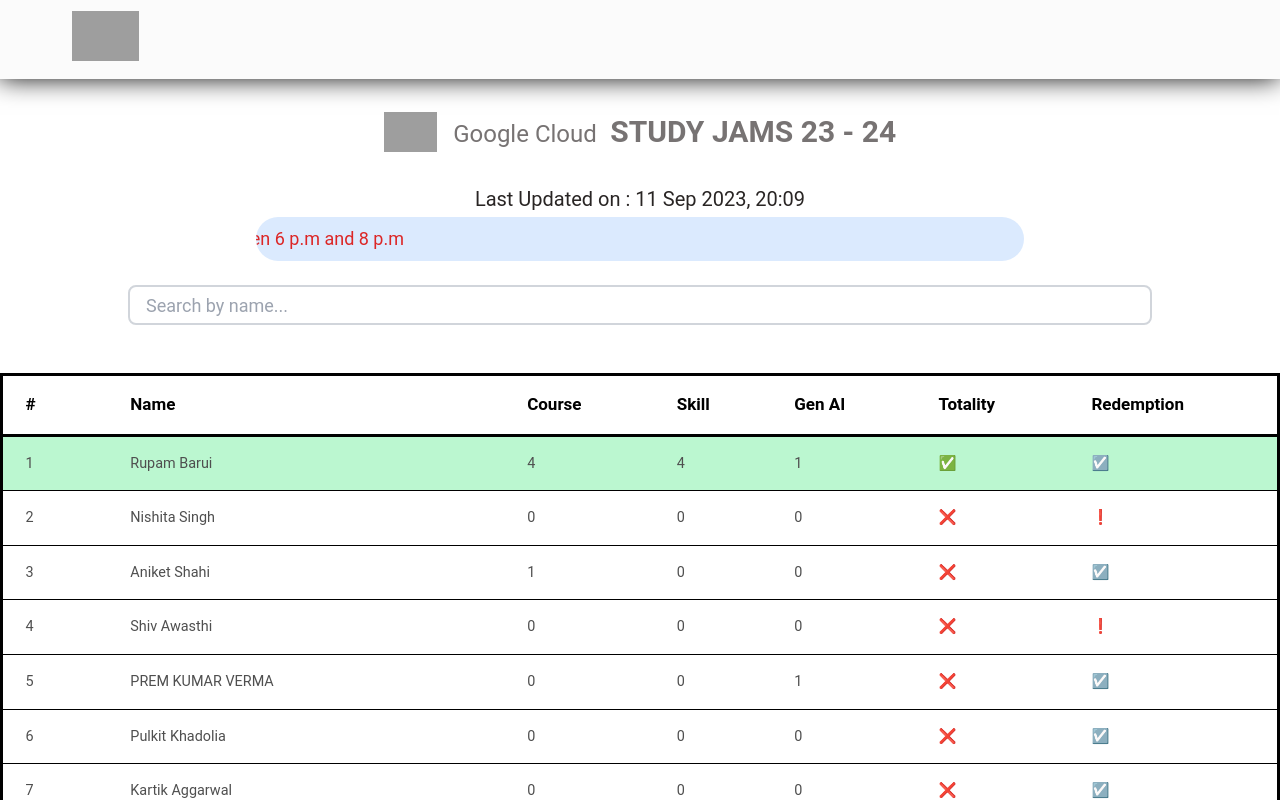
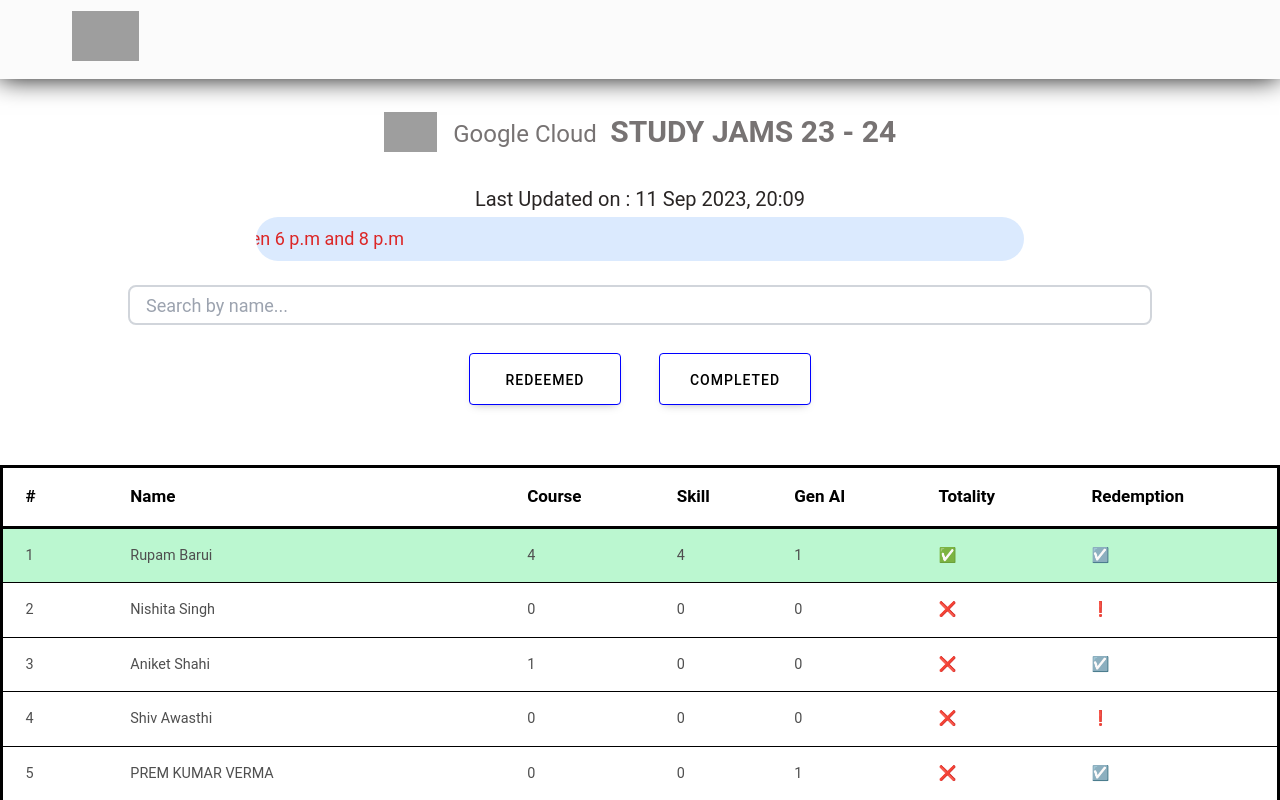
Before and after one commit to aniket0608/gcp-progress, a React (Create React App) app: page / in a window 1280 px wide. Shown: the top 800 px of the page. Built offline with nearby package versions, Linux system fonts and the light colour scheme; grey boxes are pictures that could not be loaded.

Commit message:
added filter buttons

```diff
--- a/src/components/DataTable.jsx
+++ b/src/components/DataTable.jsx
@@ -3,16 +3,39 @@
 
 function DataTable() {
 	const [searchTerm, setSearchTerm] = useState("");
+	const [totalCompletionFilter, setTotalCompletionFilter] = useState(false);
+	const [redemptionStatusFilter, setRedemptionStatusFilter] = useState(false);
 
 	const handleSearch = (event) => {
 		setSearchTerm(event.target.value);
 	};
 
-	const filteredData = DataCompletes.filter((datacomplete) =>
+	const handleTotalCompletionClick = () =>
+		setTotalCompletionFilter(!totalCompletionFilter);
+	const handleRedemptionStatusClick = () =>
+		setRedemptionStatusFilter(!redemptionStatusFilter);
+
+	let filteredData = DataCompletes.filter((datacomplete) =>
 		datacomplete["Student Name"]
 			.toLowerCase()
 			.includes(searchTerm.toLowerCase())
 	);
+	if (totalCompletionFilter) {
+		filteredData = filteredData.filter(
+			(dataComplete) =>
+				dataComplete[
+					"Total Completions of both Pathways"
+				].toLowerCase() === "yes"
+		);
+	}
+
+	if (redemptionStatusFilter) {
+		filteredData = filteredData.filter(
+			(dataComplete) =>
+				dataComplete["Redemption Status"].toLowerCase() === "yes"
+		);
+	}
+
 	return (
 		<>
 			<div className="w-full flex justify-center items-center pt-4">
@@ -22,6 +45,36 @@
 					onChange={handleSearch}
 					placeholder="Search by name..."
 				/>
+			</div>
+			<div className="w-full flex justify-center items-center pt-4 py-2 flex-row">
+				<div class="buttons flex justify-around top-5 left-5">
+					<button
+						class="btn text-black"
+						onClick={handleRedemptionStatusClick}
+					>
+						<span className="w-full h-full absolute left-0 top-0 m-0 p-0 z-[1]"></span>
+						<p
+							className="after:text-black"
+							data-start="good luck!"
+							data-text="Filter"
+							data-title="Redeemed"
+						></p>
+					</button>
+				</div>
+				<div class="buttons flex justify-around top-5 left-5">
+					<button
+						class="btn text-black"
+						onClick={handleTotalCompletionClick}
+					>
+						<span className="w-full h-full absolute left-0 top-0 m-0 p-0 z-[1]"></span>
+						<p
+							className="after:text-black"
+							data-start="good luck!"
+							data-text="Filter"
+							data-title="Completed"
+						></p>
+					</button>
+				</div>
 			</div>
 			<div className="py-5 px-0 max-w-7xl md:px-4 w-full flex items-center justify-center mx-auto">
 				<table class="table table-hover fa-border">
--- a/src/css/App.css
+++ b/src/css/App.css
@@ -44,3 +44,172 @@
         transform: translateX(-100%)
     }
 }
+
+.buttons button {
+	width: 150px;
+	height: 50px;
+	background-color: transparent;
+	outline: 1px solid blue;
+	margin: 5px 20px;
+	position: relative;
+	overflow: hidden;
+	font-size: 14px;
+	letter-spacing: 1px;
+	font-weight: 500;
+	text-transform: uppercase;
+	transition: all 0.3s ease;
+	cursor: pointer;
+	border: 0;
+	display: flex;
+	align-items: center;
+	justify-content: center;
+	border-radius: 3px;
+}
+
+.buttons button:before,
+.buttons button:after {
+	content: "";
+	position: absolute;
+	width: 0;
+	height: 2px;
+	background-color: skyblue;
+	transition: all 0.3s cubic-bezier(0.35, 0.1, 0.25, 1);
+}
+
+.buttons button:before {
+	right: 0;
+	top: 0;
+	transition: all 0.5s cubic-bezier(0.35, 0.1, 0.25, 1);
+}
+
+.buttons button:after {
+	left: 0;
+	bottom: 0;
+}
+
+.buttons button span:before,
+.buttons button span:after {
+	content: "";
+	position: absolute;
+	width: 2px;
+	height: 0;
+	background-color: skyblue;
+	transition: all 0.3s cubic-bezier(0.35, 0.1, 0.25, 1);
+}
+
+.buttons button span:before {
+	right: 0;
+	top: 0;
+	transition: all 0.5s cubic-bezier(0.35, 0.1, 0.25, 1);
+}
+
+.buttons button span:after {
+	left: 0;
+	bottom: 0;
+}
+
+.buttons button p {
+	padding: 0;
+	margin: 0;
+	transition: all 0.4s cubic-bezier(0.35, 0.1, 0.25, 1);
+	position: absolute;
+	width: 100%;
+	height: 100%;
+}
+
+.buttons button p:before,
+.buttons button p:after {
+	position: absolute;
+	width: 100%;
+	transition: all 0.4s cubic-bezier(0.35, 0.1, 0.25, 1);
+	z-index: 1;
+	left: 0;
+}
+
+.buttons button p:before {
+	content: attr(data-title);
+	top: 50%;
+	transform: translateY(-50%);
+}
+
+.buttons button p:after {
+	content: attr(data-text);
+	top: 150%;
+}
+
+.buttons button:hover:before,
+.buttons button:hover:after {
+	width: 100%;
+}
+
+.buttons button:hover span {
+	z-index: 1;
+}
+
+.buttons button:hover span:before,
+.buttons button:hover span:after {
+	height: 100%;
+}
+
+.buttons button:hover p:before {
+	top: -50%;
+	transform: rotate(5deg);
+}
+
+.buttons button:hover p:after {
+	top: 50%;
+	transform: translateY(-50%);
+}
+
+.buttons button.start {
+	background-color: skyblue;
+	box-shadow: 0px 5px 10px -10px rgba(0, 0, 0, 0.2);
+	transition: all 0.2s ease;
+}
+
+.buttons button.start p:before {
+	top: -50%;
+	transform: rotate(5deg);
+}
+
+.buttons button.start p:after {
+	color: white;
+	transition: all 0s ease;
+	content: attr(data-start);
+	top: 50%;
+	transform: translateY(-50%);
+	animation: start 0.3s ease;
+	animation-fill-mode: forwards;
+}
+
+@keyframes start {
+	from {
+		top: -50%;
+	}
+}
+
+.buttons button.start:hover:before,
+.buttons button.start:hover:after {
+	display: none;
+}
+
+.buttons button.start:hover span {
+	display: none;
+}
+
+.buttons button:active {
+	outline: none;
+	border: none;
+}
+
+.buttons button:focus {
+	outline: 0;
+}
+
+@media screen and (max-width: 668px) {
+	.buttons button {
+		margin-right: 10px;
+		margin-left: 10px;
+		width: 125px;
+	}
+}
```
